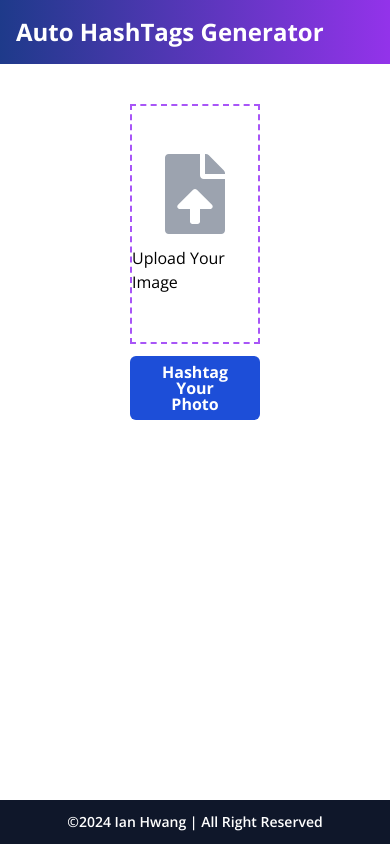
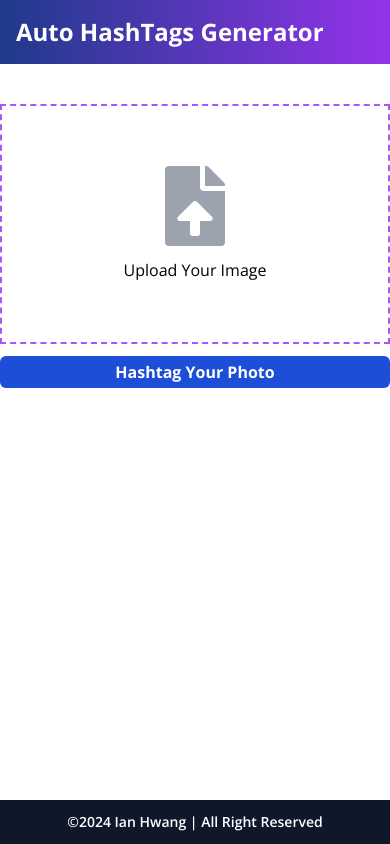
Before and after one commit to meen813/autoHashtagGenerator, a Next.js app: page / in a window 390 px wide. Built offline with nearby package versions, Linux system fonts and the light colour scheme.

Commit message:
feat: add responsive css to fit better on mobile

```diff
--- a/src/components/upload.tsx
+++ b/src/components/upload.tsx
@@ -86,7 +86,7 @@ export default function Upload() {
       {error && (
         <p>{error}</p>
       )}
-      <form className="w-1/3 flex flex-col mt-3 gap-3" onSubmit={handleSubmit}>
+      <form className="w-full max-w-lg flex flex-col mt-3 gap-3" onSubmit={handleSubmit}>
         <input
           type="file"
           className="hidden"
@@ -105,7 +105,7 @@ export default function Upload() {
         >
           {dragging && <div className="absolute inset-0 bg-neutral-900/20 pointer-events-none" />}
           {!file && (
-            <div className="flex flex-col items-center justify-center">
+            <div className="flex flex-col items-center justify-center text-center">
               <FileIcons />
               <p className="mt-3">Upload Your Image</p>
             </div>
```
